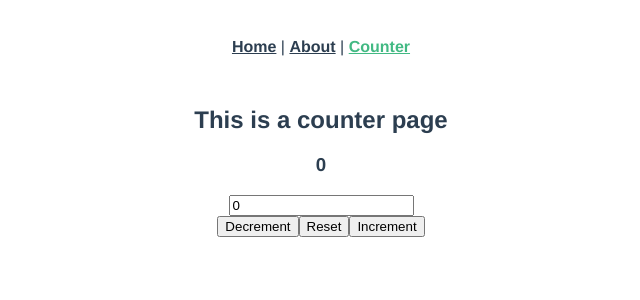
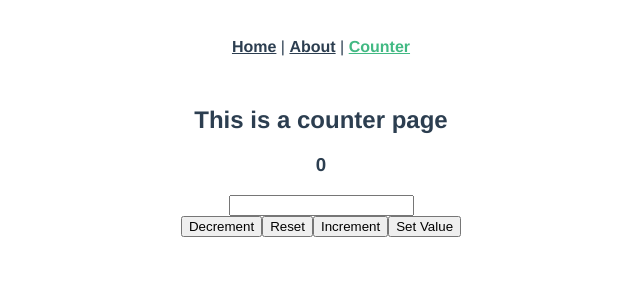
Before and after one commit to ayomide000/altschool-third-exam, a Vue app: page /counter in a window 1280 px wide. Shown: the top 300 px of the page, without its empty margins (319-959 px from the left). Built offline with nearby package versions, Linux system fonts and the light colour scheme.

Commit message:
update vuex

```diff
--- a/src/store/index.js
+++ b/src/store/index.js
@@ -1,16 +1,18 @@
-// import counter from "@/composables/counter";
 import { createStore } from "vuex";
 
 export default createStore({
   state: {
     defaultCount: 0,
-    obj: {
-      count: parseInt(localStorage.getItem("count")) || 0,
+    form: {
+      count: "",
     },
   },
   getters: {
     count(state) {
       return state.defaultCount;
+    },
+    countInput(state) {
+      return state.form.count;
     },
   },
   mutations: {
@@ -23,8 +25,12 @@ export default createStore({
     reset(state) {
       state.defaultCount = 0;
     },
-    updateMessage(state, payload) {
-      state.obj.message = payload;
+    updateInput(state, payload) {
+      state.form.count = payload;
+    },
+    setValue(state, payload) {
+      state.defaultCount = payload;
+      // state.form.count = payload;
     },
   },
   actions: {
@@ -37,9 +43,11 @@ export default createStore({
     reset({ commit }) {
       commit("reset");
     },
-    updateMessage({ commit }, payload) {
-      commit("updateMessage", payload);
+    updateInput({ commit }, payload) {
+      commit("updateInput", payload);
+    },
+    setValue({ commit }, payload) {
+      commit("setValue", payload);
     },
   },
-  modules: {},
 });
--- a/src/views/CounterPage.vue
+++ b/src/views/CounterPage.vue
@@ -2,21 +2,21 @@
   <h2>This is a counter page</h2>
   <h3>{{ count }}</h3>
   <div class="input">
-        <!-- <input type="number" v-model.number="count"> -->
-     <input type="number" :value="count" @change="updateMessage" />
+    <!-- <input type="number" v-model.number="countInput" /> -->
+    <input type="number" :value="countInput" @change="updateInput" />
   </div>
   <div>
     <button @click="decrement">Decrement</button>
     <button @click="reset">Reset</button>
     <button @click="increment">Increment</button>
-
+    <button @click="setValue">Set Value</button>
   </div>
 </template>
 
 <script>
 // import counter from '../composables/counter'
 
-import { mapState } from 'vuex'
+import { mapState, mapActions } from "vuex";
 
 export default {
   // setup() {
@@ -26,31 +26,38 @@ export default {
   // }
 
 
-    //     VUEX
-
-    computed:  {
+  computed: {
     ...mapState({
-            count: state => state.defaultCount,
-            message: state => state.obj.count
-                //   count() {
-                //     return this.$store.getters.count
-                //   }
+      count: (state) => state.defaultCount,
+      countInput: (state) => state.form.count,
     }),
   },
   methods: {
-        increment() {
-            this.$store.dispatch('increment')
+    ...mapActions([
+        'increment',
+        'decrement',
+        'reset'
+    ]),
+
+    updateInput(e) {
+        if (!this.$store.state.form.count) {
+             e.preventDefault()
+            this.$store.dispatch("updateInput", e.target.value);
+        } else {
+            console.log('not an empty string');
+        }
         },
-        decrement() {
-            this.$store.dispatch('decrement')
-        },
-        reset() {
-            this.$store.dispatch('reset')
-        },
-        updateMessage(e) {
-            this.$store.dispatch('updateMessage', e.target.value)
-        }
+    setValue() {
+        if (this.$store.state.form.count) {
+            this.$store.dispatch('setValue', this.countInput)
+            this.$store.state.form.count = ''
+            console.log('input accessed');
+        } else {
+            console.log('input clicked');
         }
 
-}
+    },
+
+  },
+};
 </script>
```
Lines whose indentation alone changed are shown as unchanged.
